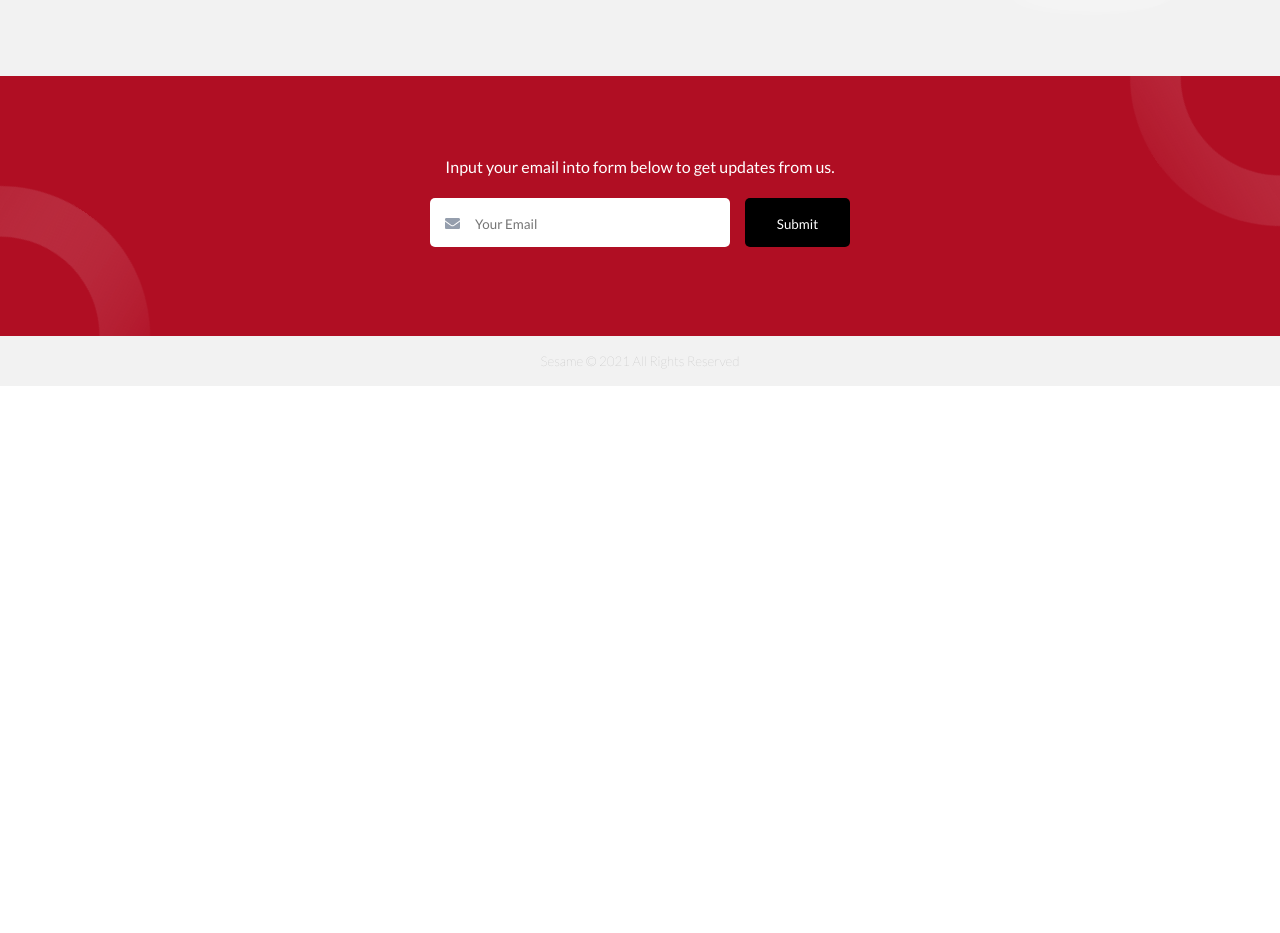
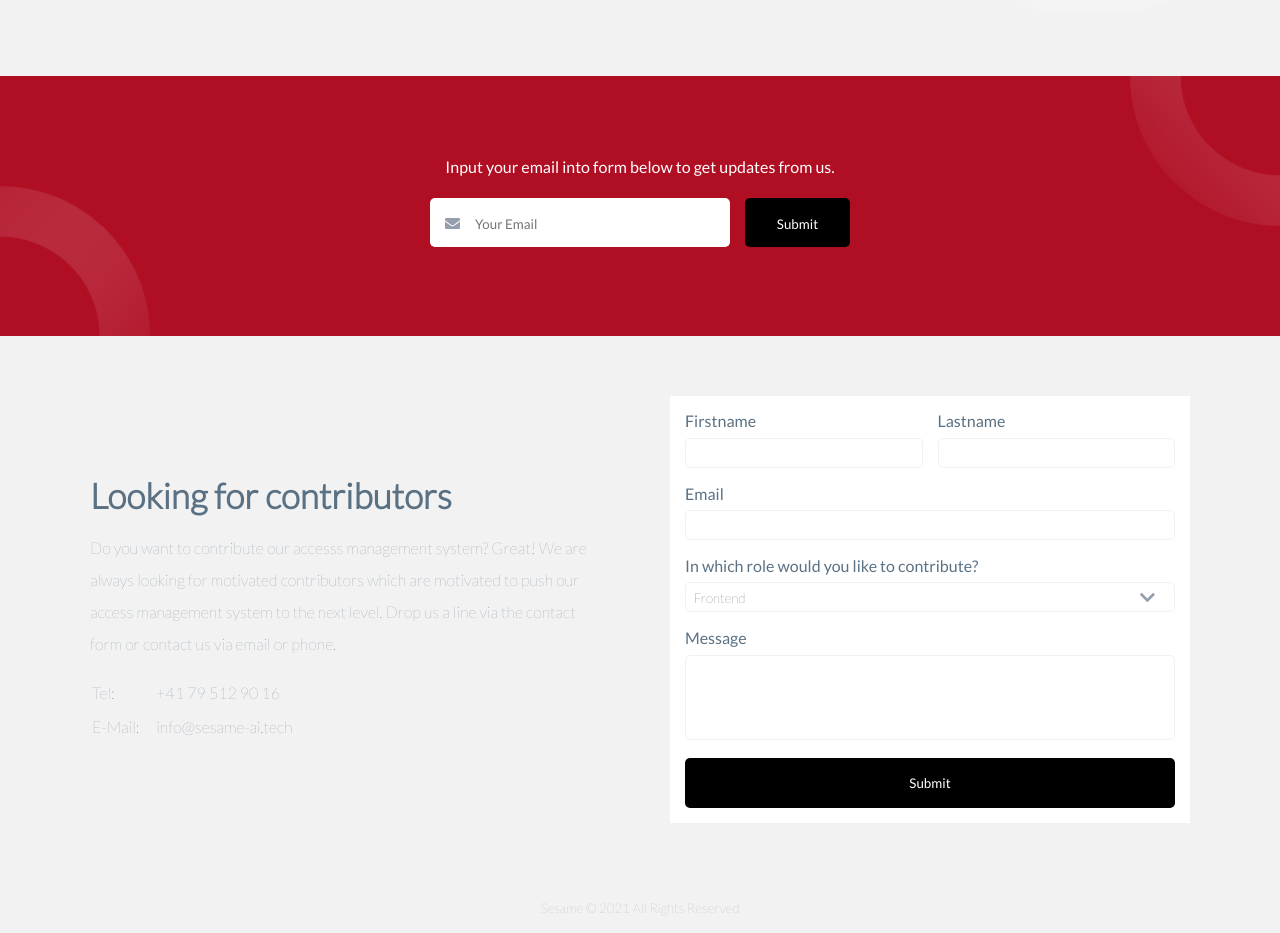
Before and after one commit to jeromehaas/sesame-web, a Next.js app: page / in a window 1280 px wide. Shown: the part 2487-3420 px from the top of the page. Before the commit the page ends 2873 px from the top, so only its background shows below. Built offline with nearby package versions, Linux system fonts and the light colour scheme.

Commit message:
Implement: frontend of the contactform

```diff
--- /dev/null
+++ b/components/sections/ContactForm.tsx
@@ -0,0 +1,139 @@
+import React from 'react';
+import { Section } from 'components/layout/Section';
+import { H2 } from 'components/text/Title';
+import { P } from 'components/text/Paragraph';
+import styled from 'styled-components';
+import { space } from 'styled-system';
+
+const Spacer = styled.div(space);
+
+interface Props { }
+
+const StyledTable = styled.table`
+  td {
+    padding-right: 15px;
+  }
+`;
+
+const StyledForm = styled.form`
+  background-color: ${p => p.theme.colors.white};
+  padding: ${p => p.theme.metrics.medium};
+  display: grid;
+  grid-template-columns: 1fr 1fr;
+  grid-template-rows: 1fr 1fr 1fr 2fr 50px;
+  gap: 15px 15px;
+  grid-template-areas:
+    "firstname lastname"
+    "email email"
+    "role role"
+    "message message"
+    "submit submit";
+
+  .firstname { grid-area: firstname; }
+  .lastname { grid-area: lastname; }
+  .email { grid-area: email; }
+  .role { grid-area: role; }
+  .message { grid-area: message; }
+  .submit { grid-area: submit; }
+
+    label {
+      display: block;
+      font-family: ${p => p.theme.fonts.regular};
+      margin-bottom: ${p => p.theme.metrics.small};
+      color: ${p => p.theme.colors.blue};
+    }
+
+    input, select, textarea, select {
+      width: 100%;
+      height: 30px;
+      border: none;
+      outline: none;
+      border: 1px solid ${p => p.theme.colors.lightgrey};
+      border-radius: 5px;
+      padding: ${p => p.theme.metrics.small};
+    }
+
+    select {
+      appearance: none;
+      background: url('/icons/ic-arrow-down.svg') 96% / 15% no-repeat #FFF;
+      background-size: 15px;
+    };
+
+    textarea {
+      height: 85px;
+      resize: none;
+    }
+
+
+  input[type="submit"] {
+    background-color: ${p => p.theme.colors.black};
+    border: none;
+    outline: none;
+    color: ${p => p.theme.colors.white};
+    font-family: ${p => p.theme.fonts.regular};
+    text-align: center;
+    width: 100%;
+    height: 100%;
+  }
+
+`;
+
+const ContactForm: React.FunctionComponent<Props> = () => {
+
+  return (
+    <Section backgroundColor="grey">
+      <div className="left">
+        <H2>Looking for contributors</H2>
+        <Spacer mb={2} />
+        <P>Do you want to contribute our accesss management system? Great! We are always looking for motivated contributors which are motivated to push our access management system to the next level. Drop us a line via the contact form or contact us via email or phone.</P>
+        <Spacer mb={2} />
+        <StyledTable>
+          <tr>
+            <td><P>Tel:</P></td>
+            <td><a href="tel:+41795129016"><P>+41 79 512  90 16 </P></a></td>
+          </tr>
+          <tr>
+            <td><P>E-Mail:</P></td>
+            <td><a href="mailto:info@sesame-ai.tech"><P>info@sesame-ai.tech</P></a></td>
+          </tr>
+        </StyledTable>
+      </div>
+      <div className="right">
+        <StyledForm>
+          <div className="input-field firstname">
+            <label htmlFor="firstname">Firstname</label>
+            <input type="text" />
+          </div>
+          <div className="input-field lastname">
+            <label htmlFor="lastname">Lastname</label>
+            <input type="text" />
+          </div>
+          <div className="input-field email">
+            <label htmlFor="lastname">Email</label>
+            <input type="email" />
+          </div>
+          <div className="input-field role">
+            <label htmlFor="role">In which role would you like to contribute?</label>
+            <select>
+              <option value="Frontend">Frontend</option>
+              <option value="Backend">Backend</option>
+              <option value="Fullstack">Fullstack</option>
+              <option value="Database">Database</option>
+              <option value="DevOps">DevOps</option>
+            </select>
+          </div>
+          <div className="input-field message">
+            <label htmlFor="message">Message</label>
+            <textarea rows={2} />
+          </div>
+          <input className="submit-button submit" type="submit" value="Submit" />
+        </StyledForm>
+      </div>
+    </Section>
+  );
+
+}
+
+export {
+  ContactForm
+};
--- a/pages/index.js
+++ b/pages/index.js
@@ -11,6 +11,7 @@ import { FullyCustomizable } from 'components/sections/FullyCustomizable';
 import { CompleteControl } from 'components/sections/CompleteControl';
 import { EasyToUse } from 'components/sections/EasyToUse';
 import { Newsletter } from 'components/sections/Newsletter';
+import { ContactForm } from 'components/sections/ContactForm';
 
 export default function Home() {
   return (
@@ -30,6 +31,7 @@ export default function Home() {
         <CompleteControl />
         <EasyToUse />
         <Newsletter />
+        <ContactForm />
       </Fragment>
     </Page>
     </div>
--- a/styles/GlobalStyle.tsx
+++ b/styles/GlobalStyle.tsx
@@ -24,6 +24,11 @@ body {
 img {
   -webkit-user-drag: none;
   -webkit-user-select: none;
+}
+
+a {
+  color: inherit;
+  text-decoration: none;
 }
 
   @font-face{
```
Also changed, not shown: public/icons/ic-arrow-down.svg (added).
